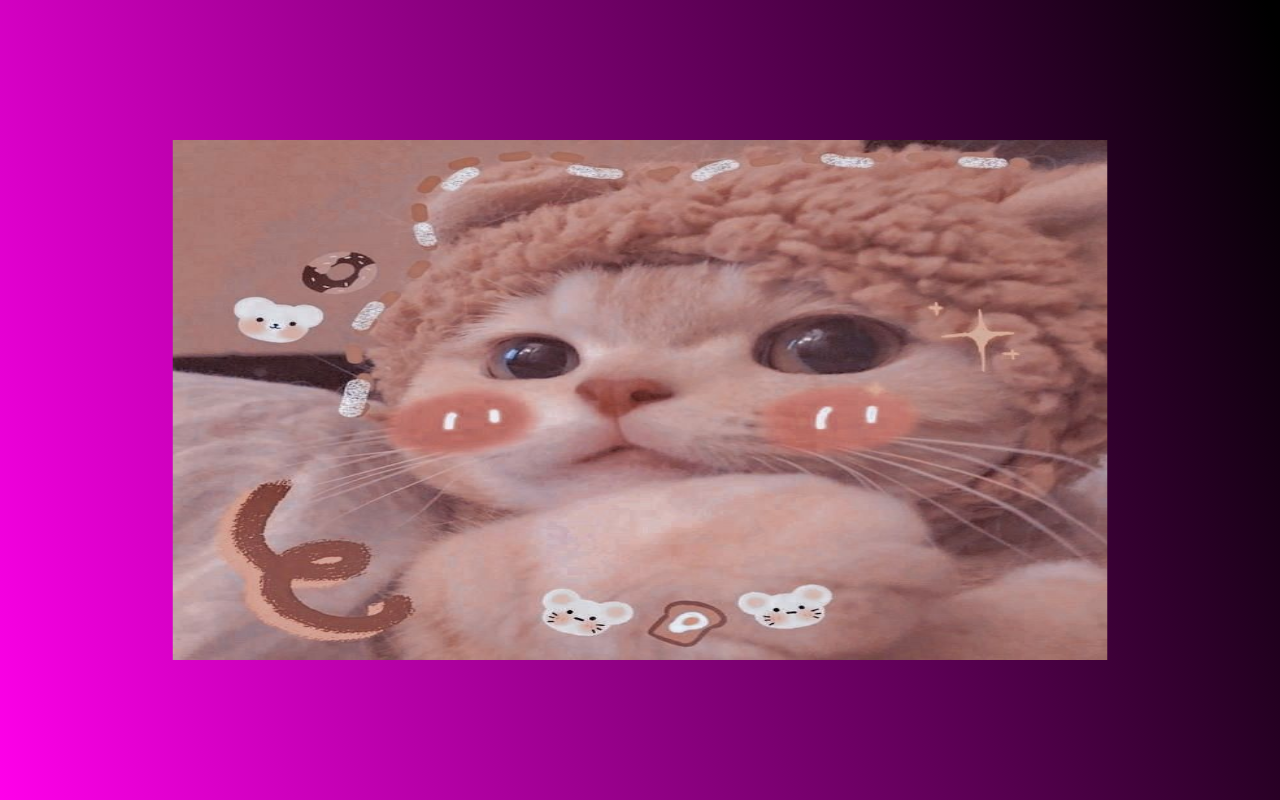
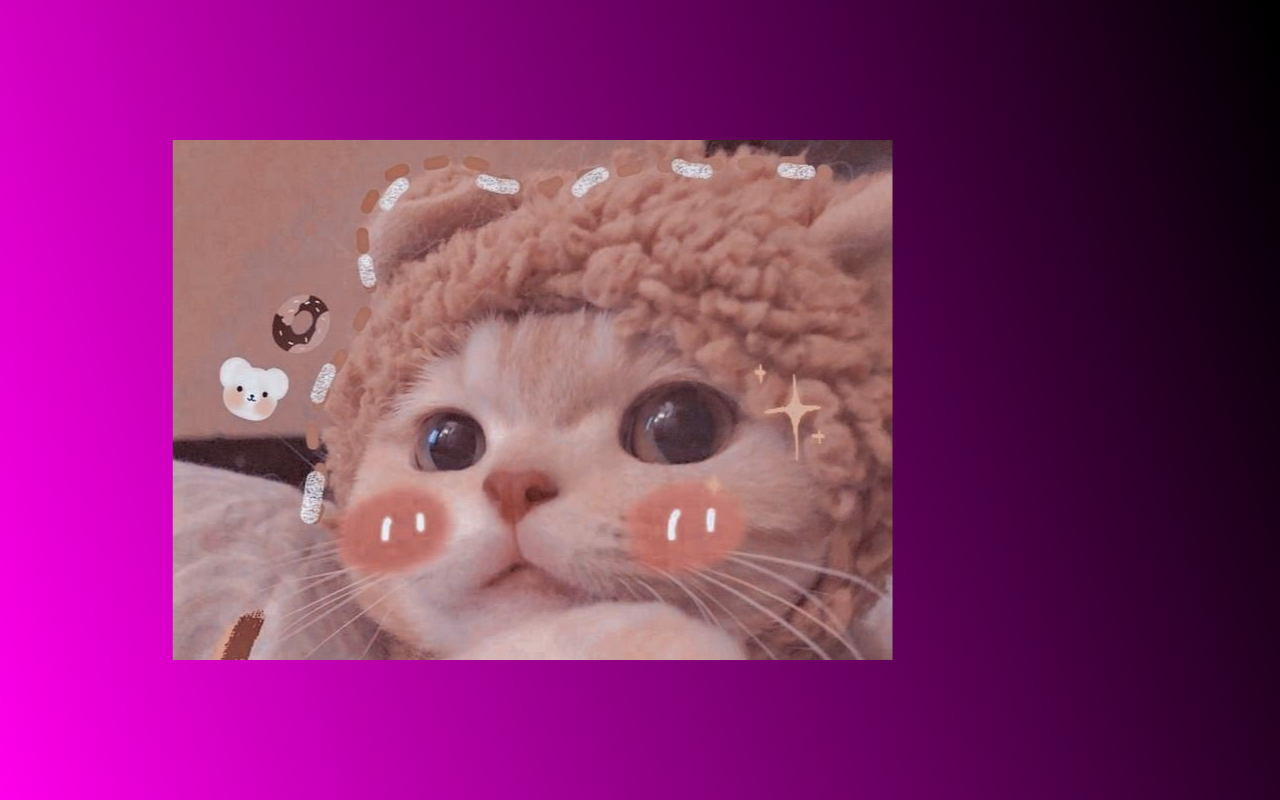
Before and after one commit to digsales/Projeto-Gatinho_Engenharia-de-Software, a plain HTML site: page Index.HTML in a window 1280 px wide. Drawn offline with Linux system fonts and the light colour scheme.

Commit message:
Update Index.HTML

```diff
--- a/Index.HTML
+++ b/Index.HTML
@@ -1,5 +1,5 @@
 <!DOCTYPE html>
-<html lang="en">
+<html lang="pt-br">
 <head>
     <meta charset="UTF-8">
     <meta http-equiv="X-UA-Compatible" content="IE=edge">
@@ -23,32 +23,13 @@
         left: 50%;
         transform: translate(-50%, -50%);
     }
-    input{
-        display:none;
-    }
-    .slides{
-        display: flex;
-        width: 500%;
-        height: 100%;
-    }
-    .slide{
-        width: 20%;
-    }
-    .slide img{
-        width: 100%;
-        height: 100%;
-    }
+
 </style>
 <body>
     <div class ="content">
-        <div class="slides">
-            <div class="slide">
                 <img src="./imagem/foto1.jpg" alt="Gato inde" id="myPicture" >
-            </div>
-        </div>
     </div>
     <script>
-
     </script>
 </body>
 </html>
```
